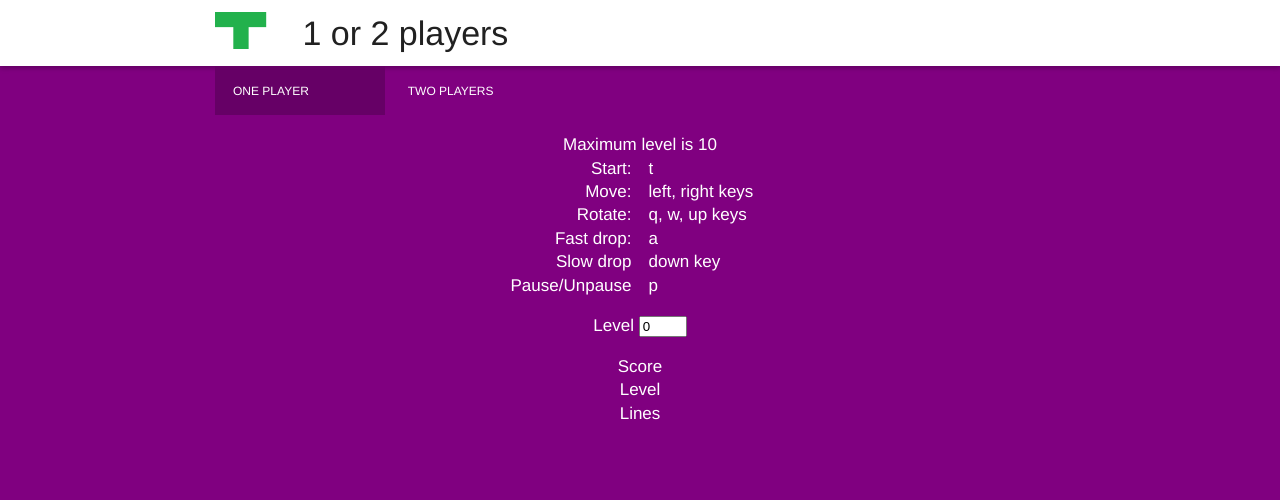
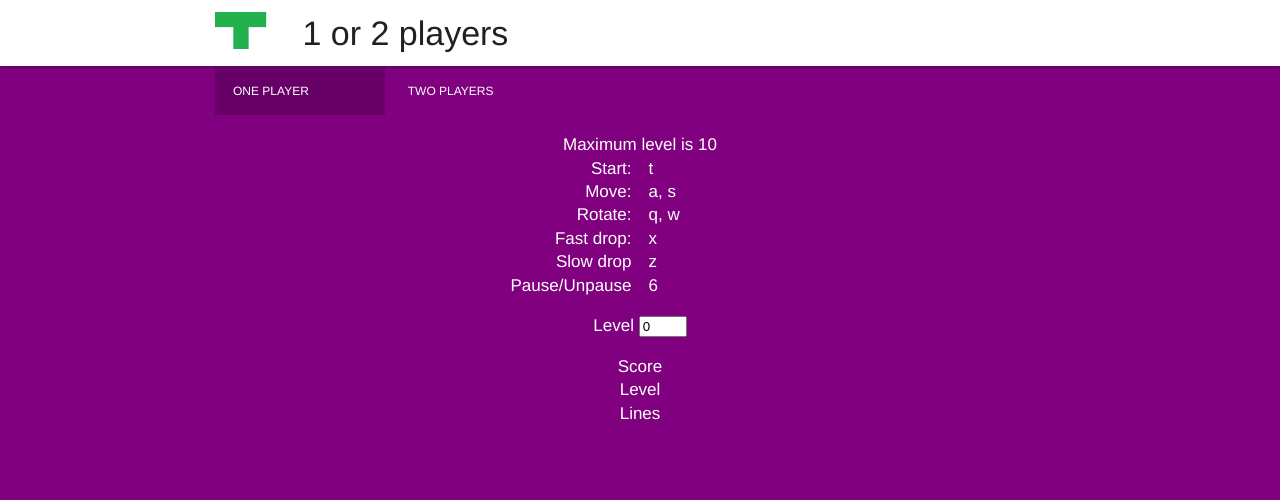
Before and after one commit to gittyhub86/tetristwoplayers, a Flask app: page / in a window 1280 px wide. Shown: the top 500 px of the page. Run offline with Flask 2, Linux system fonts and the light colour scheme.

Commit message:
changed keyCodes for moving pieces

```diff
--- a/templates/index.html
+++ b/templates/index.html
@@ -34,23 +34,23 @@
 			</div>
 			<div class="row">
 				<div class="col-6 align-right">Move:</div>
-				<div class="col-6">left, right keys</div>
+				<div class="col-6">a, s</div>
 			</div>
 			<div class="row">
 				<div class="col-6 align-right">Rotate:</div>
-				<div class="col-6">q, w, up keys</div>
+				<div class="col-6">q, w</div>
 			</div>
 			<div class="row">
 				<div class="col-6 align-right">Fast drop:</div>
-				<div class="col-6">a</div>
+				<div class="col-6">x</div>
 			</div>
 			<div class="row">
 				<div class="col-6 align-right">Slow drop</div>
-				<div class="col-6">down key</div>
+				<div class="col-6">z</div>
 			</div>
 			<div class="row">
 				<div class="col-6 align-right">Pause/Unpause</div>
-				<div class="col-6">p</div>
+				<div class="col-6">6</div>
 			</div>
 			<div class="row">
 				<div class="col-12">
```
Also changed, not shown: tetris/js/main.min.js.
